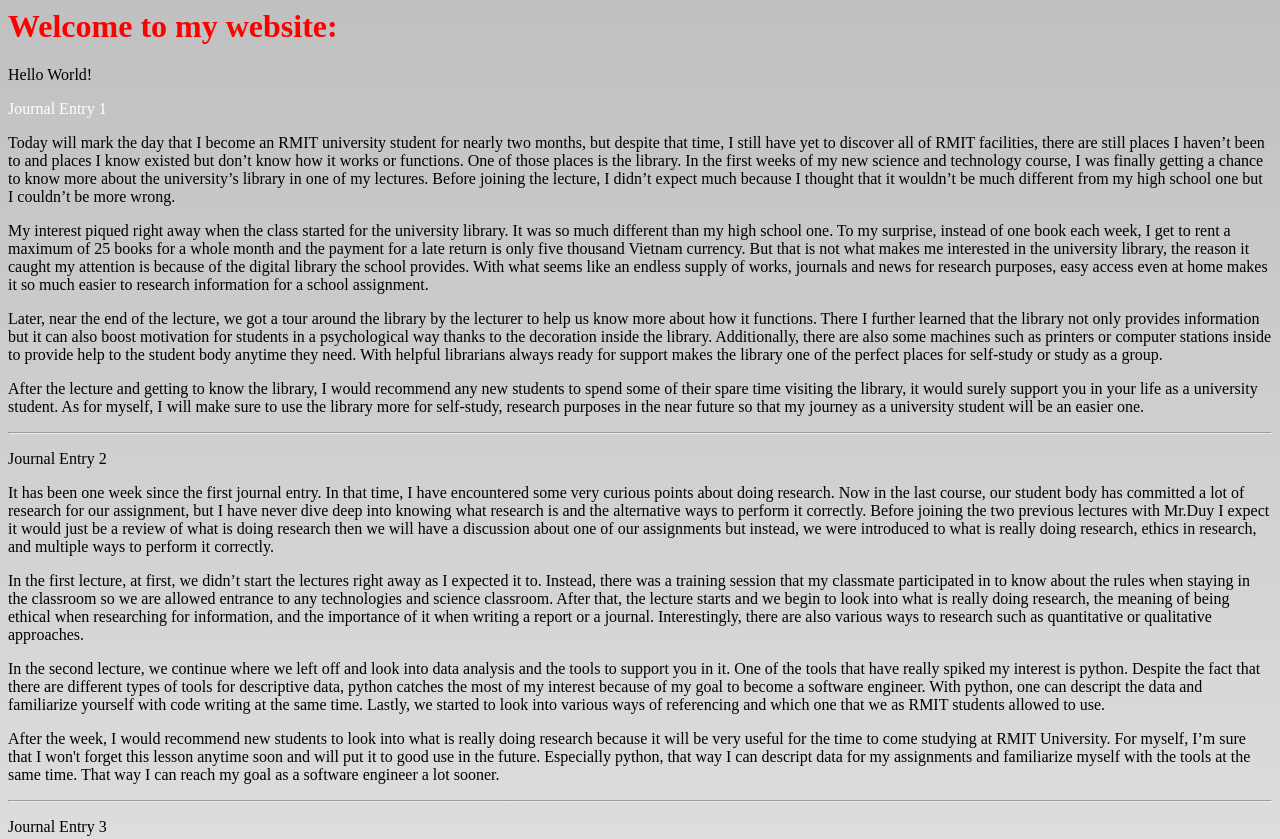
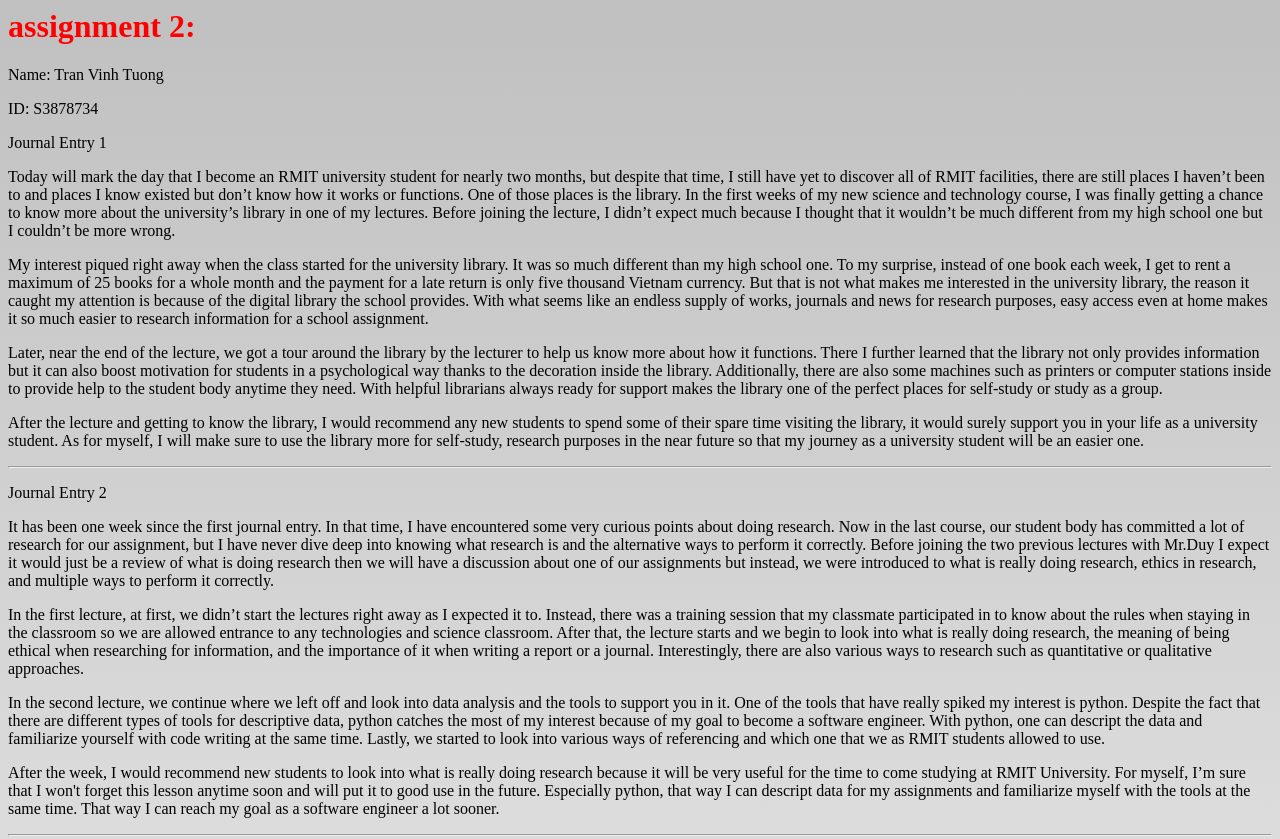
Before and after one commit to S3878734/s3878734.github.io, a plain HTML site: page index.html in a window 1280 px wide. Shown: the top 839 px of the page. Drawn offline with Linux system fonts and the light colour scheme.

Commit message:
update index.html

```diff
--- a/index.html
+++ b/index.html
@@ -4,9 +4,10 @@
         <title>My personal website</title>
     </head>
     <body>
-        <h1 style="color:red">Welcome to my website:</h1>
-        <p>Hello World!</p>
-        <p style="color:white"> Journal Entry 1</p>
+        <h1 style="color:red">assignment 2:</h1>
+        <p>Name: Tran Vinh Tuong</p>
+        <p>ID: S3878734</p>
+        <p> Journal Entry 1</p>
         <p>Today will mark the day that I become an RMIT university student for nearly two months, but despite that time, I still have yet to discover all of RMIT facilities, there are still places I haven’t been to and places I know existed but don’t know how it works or functions. One of those places is the library. In the first weeks of my new science and technology course, I was finally getting a chance to know more about the university’s library in one of my lectures. Before joining the lecture, I didn’t expect much because I thought that it wouldn’t be much different from my high school one but I couldn’t be more wrong.
 
             <p>My interest piqued right away when the class started for the university library. It was so much different than my high school one. To my surprise, instead of one book each week, I get to rent a maximum of 25 books for a whole month and the payment for a late return is only five thousand Vietnam currency. But that is not what makes me interested in the university library, the reason it caught my attention is because of the digital library the school provides. With what seems like an endless supply of works, journals and news for research purposes, easy access even at home makes it so much easier to research information for a school assignment.</p>
```
